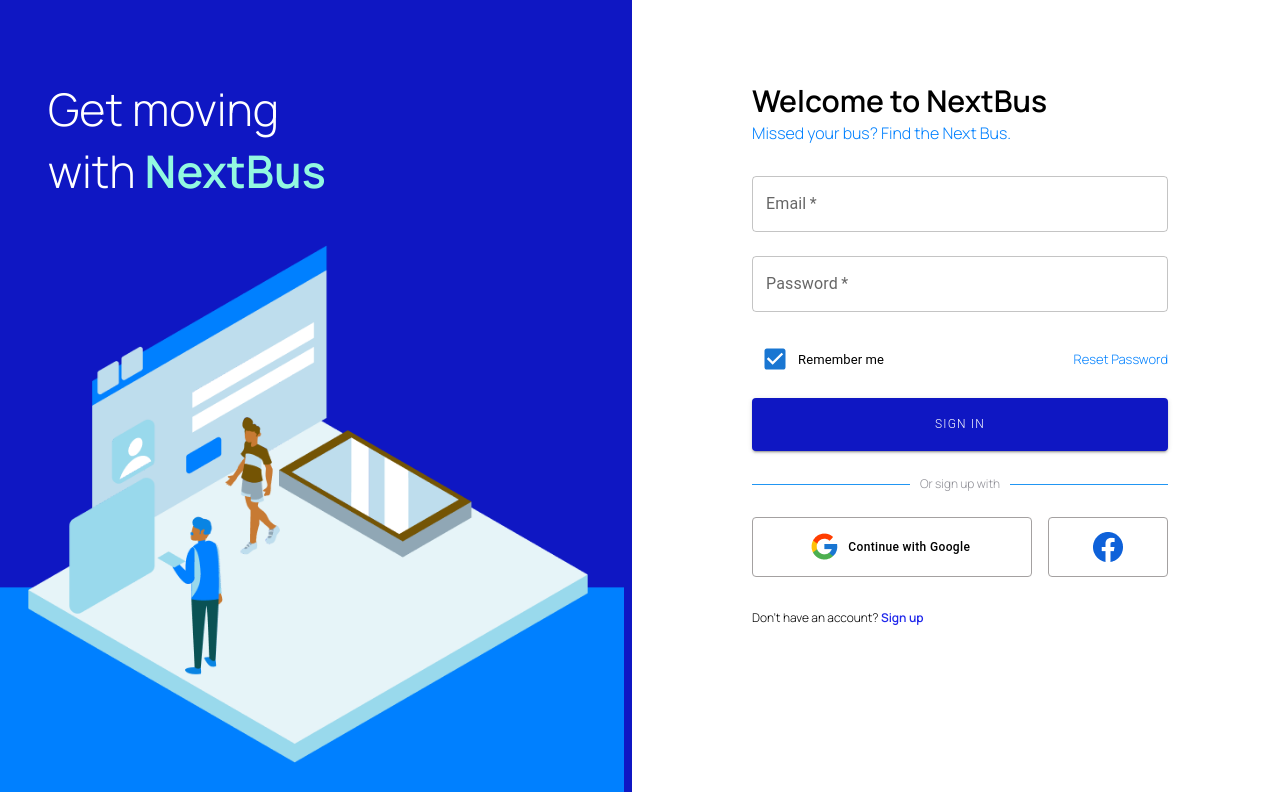
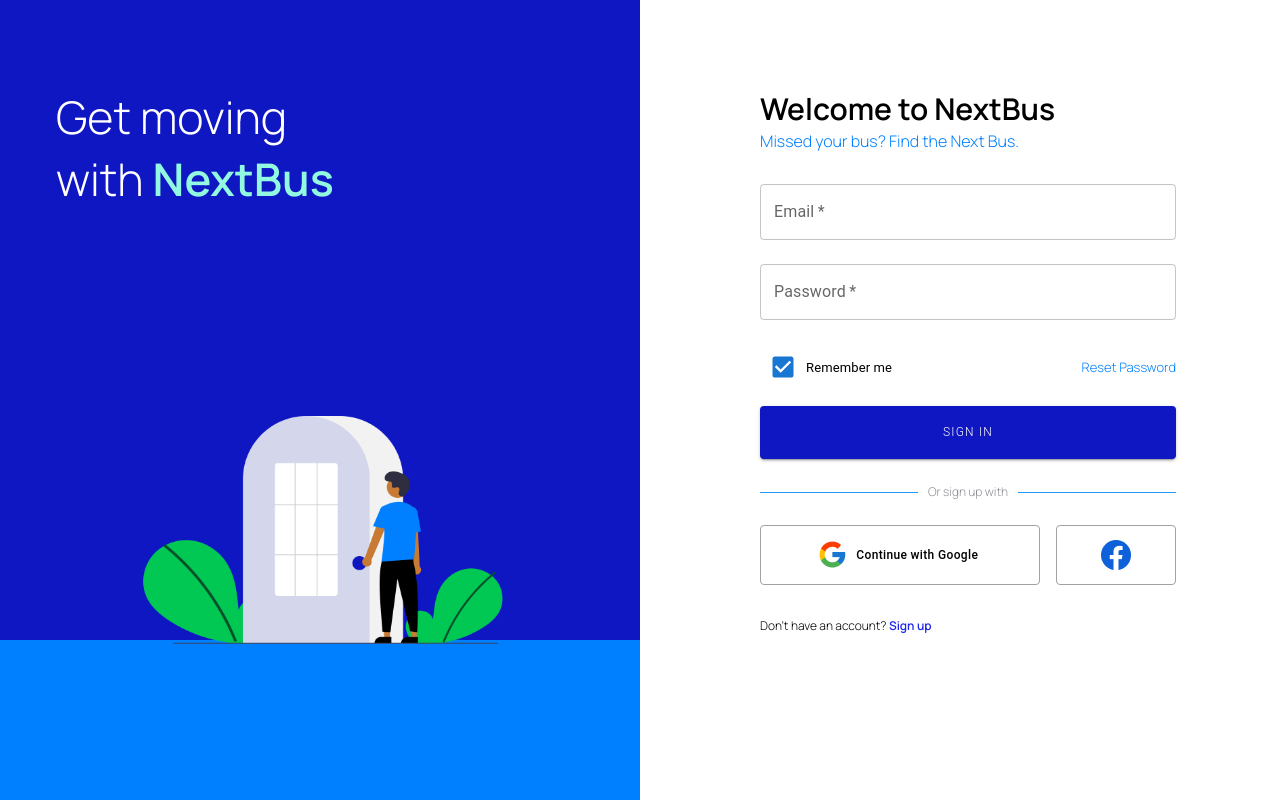
Before and after one commit to darkhota/next-bus, a React (Create React App) app: page /sign-in in a window 1280 px wide. Built offline with nearby package versions, Linux system fonts and the light colour scheme.

Commit message:
corrections

```diff
--- a/src/components/pages/Landing.js
+++ b/src/components/pages/Landing.js
@@ -105,10 +105,6 @@
             <img src="/img/gigm.png" alt="gigm" />
             <p>GOD IS GOOD MOBILITY</p>
           </div>
-          <div className="partners">
-            <img src="/img/brt.png" alt="gigm" />
-            <p>BUS RAPID TRANSIT (BRT)</p>
-          </div>
         </div>
         <div className="content-section-2">
           <div className="perks">
--- a/src/components/pages/SignIn.js
+++ b/src/components/pages/SignIn.js
@@ -13,13 +13,17 @@
   return (
     <Container>
       <div className="split left">
+        <div className="lower-bg"></div>
         <div className="header">
           <h1>
             Get moving
             <br /> with <b>NextBus</b>
           </h1>
         </div>
-        <img src="img/Sign-up.png" alt="sign-up" />
+        <div className="center-img sign-in-img">
+          {" "}
+          <img src="img/sign-in-img.png" alt="sign-up" />
+        </div>
       </div>
       <div className="split right">
         <div className="form-container">
--- a/src/components/pages/SignUp.js
+++ b/src/components/pages/SignUp.js
@@ -13,13 +13,16 @@
   return (
     <Container>
       <div className="split left">
+        <div className="lower-bg"></div>
         <div className="header">
           <h1>
             Get moving
             <br /> with <b>NextBus</b>
           </h1>
         </div>
-        <img src="img/Sign-up.png" alt="sign-up" />
+        <div className="center-img">
+          <img src="img/sign-up-img.png" alt="sign-up" />
+        </div>
       </div>
       <div className="split right">
         <div className="form-container">
--- a/src/components/styles/Container.styled.js
+++ b/src/components/styles/Container.styled.js
@@ -8,10 +8,12 @@
   height: 100vh;
   overflow: hidden;
   background: #333;
-  margin: -8px;
 
   .header {
     padding: 3.5rem;
+    position: absolute;
+    top: 0;
+    margin-top: 0;
   }
 
   .split {
@@ -26,11 +28,32 @@
     position: absolute;
     height: 100vh;
   }
+  .lower-bg {
+    position: relative;
+    top: 80%;
+    bottom: 0;
+    left: 0;
+    width: 100%;
+    height: 40%;
+    background-color: #0080ff;
+    z-index: 0;
+  }
+  .center-img {
+    display: flex;
+    justify-content: center;
+  }
+
+  .sign-in-img {
+    margin-top: 6rem;
+  }
+  .sign-in-img img {
+    width: 382px !important;
+  }
 
   .split.left img {
-    width: 632px;
-
-    margin-top: -100px;
+    width: 332px;
+    z-index: 7;
+    position: absolute;
   }
 
   .split.right {
--- a/src/components/styles/LandingP.styled.js
+++ b/src/components/styles/LandingP.styled.js
@@ -222,9 +222,13 @@
 
 .content-section-1 {
     display: flex;
-    justify-content: space-between;
+    justify-content: center;
     text-align: center;
     margin-bottom: 8rem;
+}
+
+.partners {
+    margin-left: 2rem;
 }
 
 .content-section-1 img {
--- a/src/components/styles/Nav.styled.js
+++ b/src/components/styles/Nav.styled.js
@@ -79,6 +79,7 @@
   }
 
   .sign-out a {
+
   }
 
   @media screen and (max-width: 768px) {
```
Also changed, not shown: public/img/sign-in-img.png (added), public/img/sign-up-img.png (added).
